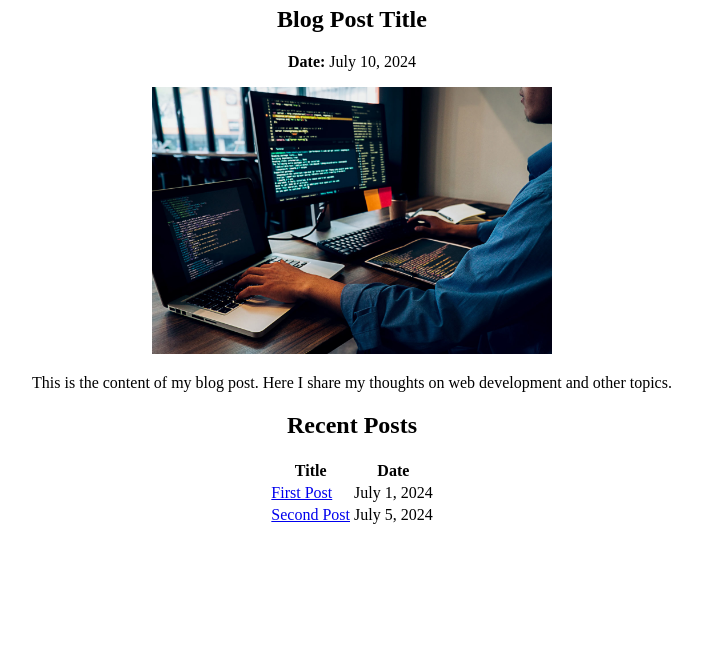
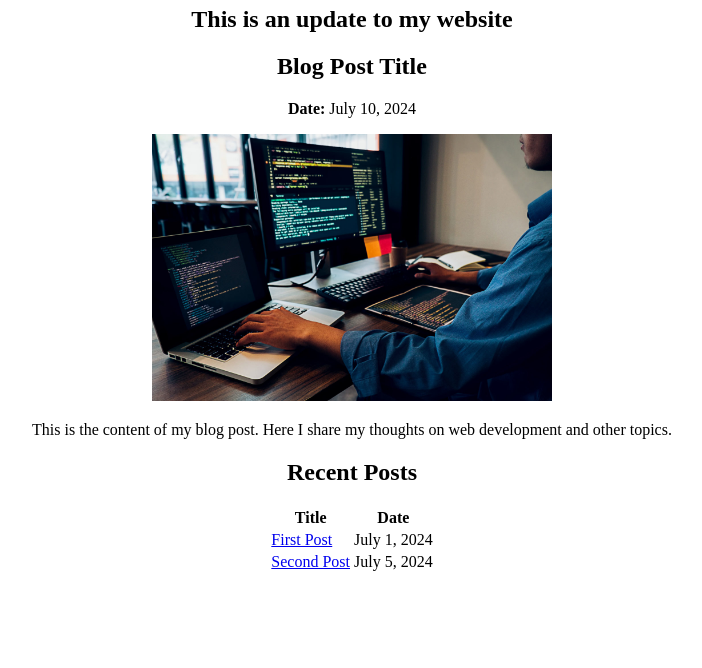
Before and after one commit to abdullah65651313/1.2-Simple-Blog-Page--Project-, a plain HTML site: page index.html in a window 1280 px wide. Shown: the part 132-800 px from the top of the page, without its empty margins (288-990 px from the left). Drawn offline with Linux system fonts and the light colour scheme.

Commit message:
Updated the index.html file

```diff
--- a/index.html
+++ b/index.html
@@ -10,6 +10,7 @@
     <center>
       <h1>My Blog</h1>
       <h1>My name is Abdullah</h1>
+      <h2>This is an update to my website</h2>
 
       <article>
         <h2>Blog Post Title</h2>
```
